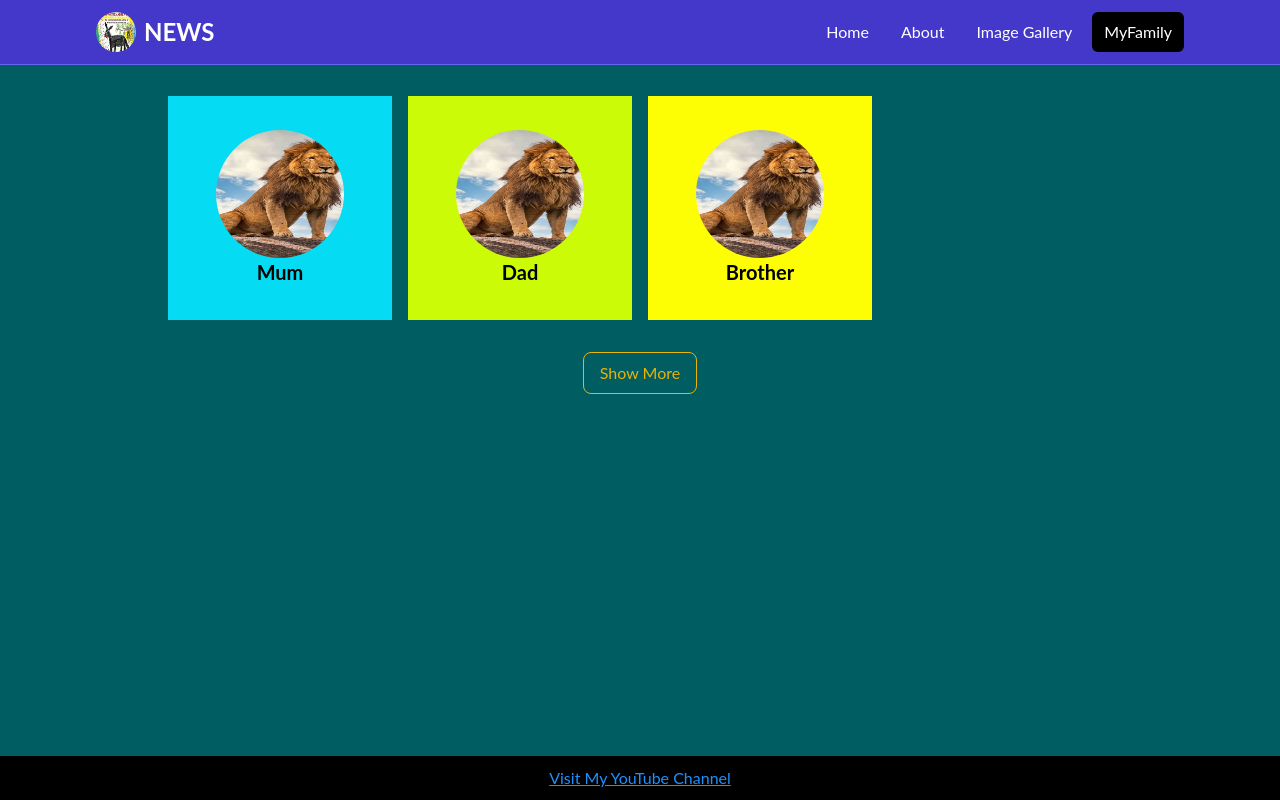
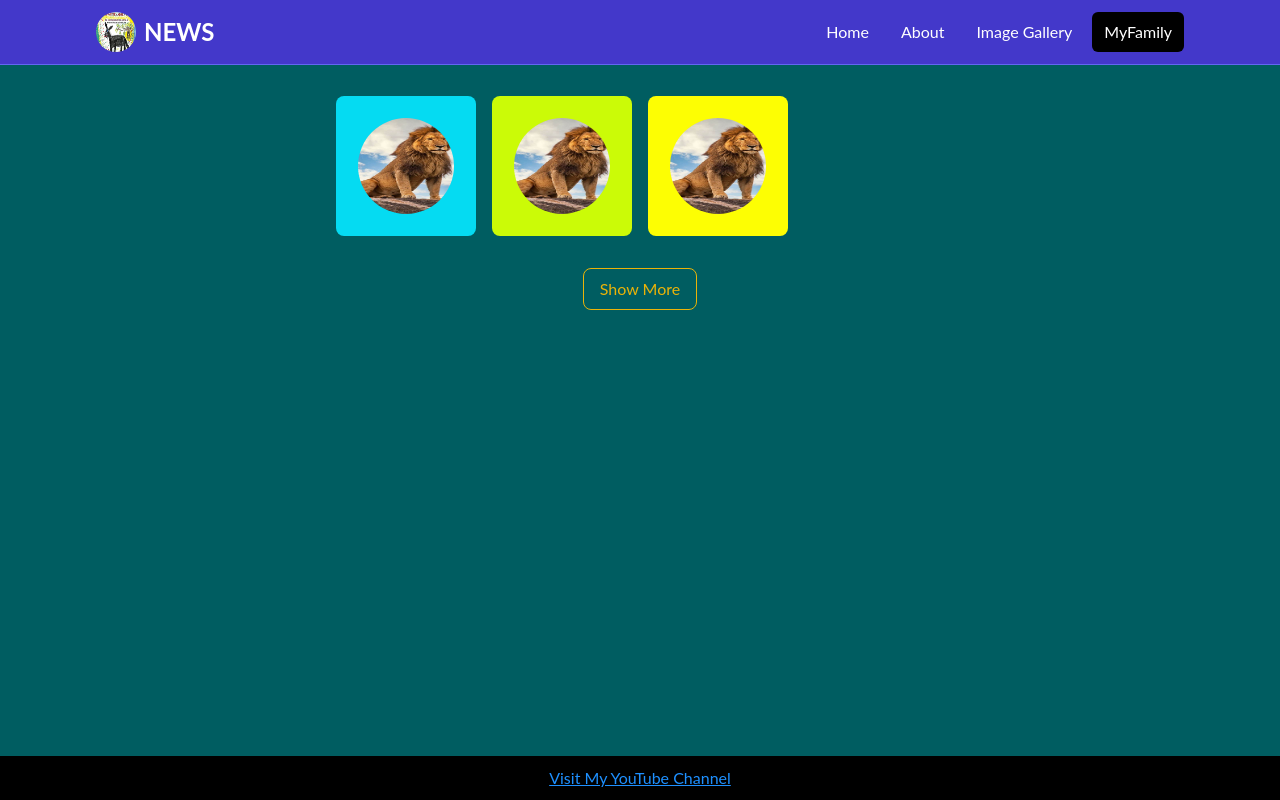
Before and after one commit to VIN-1927/schoolweb, a React (Vite) app: page /family in a window 1280 px wide. Built offline with nearby package versions, Linux system fonts and the light colour scheme.

Commit message:
Myfamily flip card

```diff
--- a/src/pages/HomePage.jsx
+++ b/src/pages/HomePage.jsx
@@ -1,6 +1,6 @@
 import React from "react";
-import Dinaal from "../assets/images/Dimage.png"; // Ensure the correct image path
-import "../App.css"; // Import the CSS file for the flip effect
+import Dinaal from "../assets/images/Dimage.png";
+import "../App.css";
 
 const HomePage = () => {
   return (
@@ -35,7 +35,7 @@ const HomePage = () => {
 
             {/* Back Side */}
             <div className="flip-card-back">
-              <h3 className="text-2xl font-bold text-gray-800 bg-[#abf7b1]">Author of the picture book Springtime Andrew</h3>
+              <h3 className="text-2xl font-bold text-gray-800 bg-[#abf7b1]">Author of the picture book <span>"Springtime Andrew"</span></h3>
 
             </div>
           </div>
--- a/src/pages/MyFamily.jsx
+++ b/src/pages/MyFamily.jsx
@@ -17,65 +17,40 @@ const MyFamily = () => {
   const [showAllPhotos, setShowAllPhotos] = useState(false);
 
   const familyMembers = [
-    { name: "Mum", image: MumImg, style: { backgroundColor: "#05dbf2" } },
+    { name: "Mum", image: MumImg, bg: "#05dbf2" },
+    { name: "Dad", image: DadImg, bg: "#cbfb07" },
+    { name: "Brother", image: BrotherImg, bg: "#fdfe03" },
+    { name: "Sister", image: SisterImg, bg: "#aaf0d1" },
+    { name: "GrandMother", image: GrandMotherImg, bg: "#e326ab" },
+    { name: "GrandFather", image: GrandFatherImg, bg: "#fbf8fb" },
+    { name: "GrandMum", image: GrandMumImg, bg: "#00fecc" },
+    { name: "GrandDad", image: GrandDadImg, bg: "#00adf9" },
+    { name: "Aunty", image: AuntyImg, bg: "#f7e90e" },
+    { name: "Uncle", image: UncleImg, bg: "#00adf9" },
+    { name: "Cousin", image: CousungImg, bg: "#8400ff" },
+    { name: "Cat", image: Pet1Img, bg: "#ec0d88" },
+    { name: "Dog", image: Pet2Img, bg: "#fda7a7" },
+  ];
 
-    { name: "Dad", image: DadImg, style: { backgroundColor: "#cbfb07" } },
-    {
-      name: "Brother",
-      image: BrotherImg,
-      style: { backgroundColor: "#fdfe03" },
-    },
-    { name: "Sister", image: SisterImg, style: { backgroundColor: "#aaf0d1" } },
-    {
-      name: "GrandMother",
-      image: GrandMotherImg,
-      style: { backgroundColor: "#e326ab" },
-    },
-    {
-      name: "GrandFather",
-      image: GrandFatherImg,
-      style: { backgroundColor: "#fbf8fb" },
-    },
-    {
-      name: "GrandMum",
-      image: GrandMumImg,
-      style: { backgroundColor: "#00fecc" },
-    },
-    {
-      name: "GrandDad",
-      image: GrandDadImg,
-      style: { backgroundColor: "#00adf9" },
-    },
+  const displayedMembers = showAllPhotos ? familyMembers : familyMembers.slice(0, 3);
 
-    { name: "Aunty", image: AuntyImg, style: { backgroundColor: "#f7e90e" } },
-    { name: "Uncle", image: UncleImg, style: { backgroundColor: "#00adf9" } },
-    {
-      name: "Cousin",
-      image: CousungImg,
-      style: { backgroundColor: "#8400ff" },
-    },
-    { name: "Cat", image: Pet1Img, style: { backgroundColor: "#ec0d88" } },
-    { name: "Dog", image: Pet2Img, style: { backgroundColor: "#fda7a7" } },
-  ];
-  const displayedMembers = showAllPhotos
-    ? familyMembers
-    : familyMembers.slice(0, 3);
   return (
-    <div className="flex flex-col items-center mt-20 mb-16">
+    <div className="flex flex-col items-center min-h-[70vh] max-h-[80vh] overflow-y-auto mt-20 mb-16">
       <div className="grid grid-cols-3 md:grid-cols-4 gap-4 p-4">
         {displayedMembers.map((member, index) => (
-          <div
-            key={index}
-            style={member.style}
-            className={`flex flex-col items-center justify-center ${member.backgroundColor}rounded-lg text-xl font-bold w-40 h-40 md:w-48 md:h-48 lg:w-56 lg:h-56`}
-          >
-            <img
-              src={member.image}
-              alt={member.name}
-              className="w-32 h-32 rounded-full"
-            />
+          <div key={index} className="flip-card" style={{ width: "140px", height: "140px" }}>
+            <div className="flip-card-inner">
+              <div
+                className="flip-card-front flex flex-col items-center justify-center rounded-lg text-xl font-bold w-full h-full"
+                style={{ backgroundColor: member.bg }}
+              >
+                <img src={member.image} alt={member.name} className="w-24 h-24 rounded-full" />
+              </div>
+              <div className="flip-card-back flex flex-col items-center justify-center text-white">
+                <p className="text-lg font-bold">{member.name}</p>
 
-            {member.name}
+              </div>
+            </div>
           </div>
         ))}
       </div>
--- /dev/null
+++ b/src/pages/MyFamily1.jsx
@@ -0,0 +1,92 @@
+import React, { useState } from "react";
+import MumImg from "../assets/images/lion.jpeg";
+import DadImg from "../assets/images/lion.jpeg";
+import BrotherImg from "../assets/images/lion.jpeg";
+import SisterImg from "../assets/images/lion.jpeg";
+import GrandMotherImg from "../assets/images/lion.jpeg";
+import GrandFatherImg from "../assets/images/lion.jpeg";
+import GrandMumImg from "../assets/images/lion.jpeg";
+import GrandDadImg from "../assets/images/lion.jpeg";
+import AuntyImg from "../assets/images/lion.jpeg";
+import UncleImg from "../assets/images/lion.jpeg";
+import CousungImg from "../assets/images/lion.jpeg";
+import Pet1Img from "../assets/images/lion.jpeg";
+import Pet2Img from "../assets/images/lion.jpeg";
+
+const MyFamily = () => {
+  const [showAllPhotos, setShowAllPhotos] = useState(false);
+
+  const familyMembers = [
+    { name: "Mum", image: MumImg, style: { backgroundColor: "#05dbf2" } },
+
+    { name: "Dad", image: DadImg, style: { backgroundColor: "#cbfb07" } },
+    {
+      name: "Brother",
+      image: BrotherImg,
+      style: { backgroundColor: "#fdfe03" },
+    },
+    { name: "Sister", image: SisterImg, style: { backgroundColor: "#aaf0d1" } },
+    {
+      name: "GrandMother",
+      image: GrandMotherImg,
+      style: { backgroundColor: "#e326ab" },
+    },
+    {
+      name: "GrandFather",
+      image: GrandFatherImg,
+      style: { backgroundColor: "#fbf8fb" },
+    },
+    {
+      name: "GrandMum",
+      image: GrandMumImg,
+      style: { backgroundColor: "#00fecc" },
+    },
+    {
+      name: "GrandDad",
+      image: GrandDadImg,
+      style: { backgroundColor: "#00adf9" },
+    },
+
+    { name: "Aunty", image: AuntyImg, style: { backgroundColor: "#f7e90e" } },
+    { name: "Uncle", image: UncleImg, style: { backgroundColor: "#00adf9" } },
+    {
+      name: "Cousin",
+      image: CousungImg,
+      style: { backgroundColor: "#8400ff" },
+    },
+    { name: "Cat", image: Pet1Img, style: { backgroundColor: "#ec0d88" } },
+    { name: "Dog", image: Pet2Img, style: { backgroundColor: "#fda7a7" } },
+  ];
+  const displayedMembers = showAllPhotos
+    ? familyMembers
+    : familyMembers.slice(0, 3);
+  return (
+    <div className="flex flex-col items-center mt-20 mb-16">
+      <div className="grid grid-cols-3 md:grid-cols-4 gap-4 p-4">
+        {displayedMembers.map((member, index) => (
+          <div
+            key={index}
+            style={member.style}
+            className={`flex flex-col items-center justify-center ${member.backgroundColor}rounded-lg text-xl font-bold w-40 h-40 md:w-48 md:h-48 lg:w-56 lg:h-56`}
+          >
+            <img
+              src={member.image}
+              alt={member.name}
+              className="w-32 h-32 rounded-full"
+            />
+
+            {member.name}
+          </div>
+        ))}
+      </div>
+      <button
+        onClick={() => setShowAllPhotos((prev) => !prev)}
+        className="mt-4 px-4 py-2 text-yellow-500 border border-yellow-500 rounded-lg hover:text-red-500"
+      >
+        {showAllPhotos ? "Show Less" : "Show More"}
+      </button>
+    </div>
+  );
+};
+
+export default MyFamily;
```
